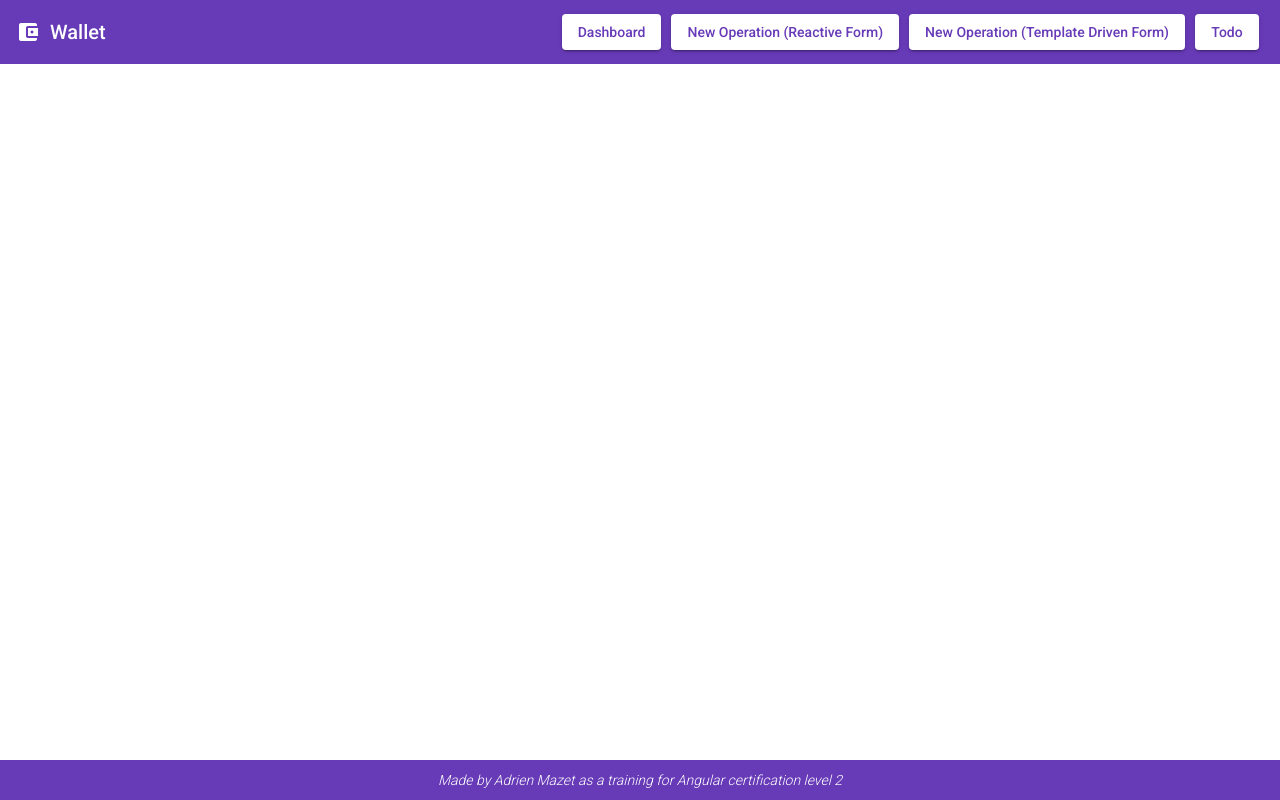
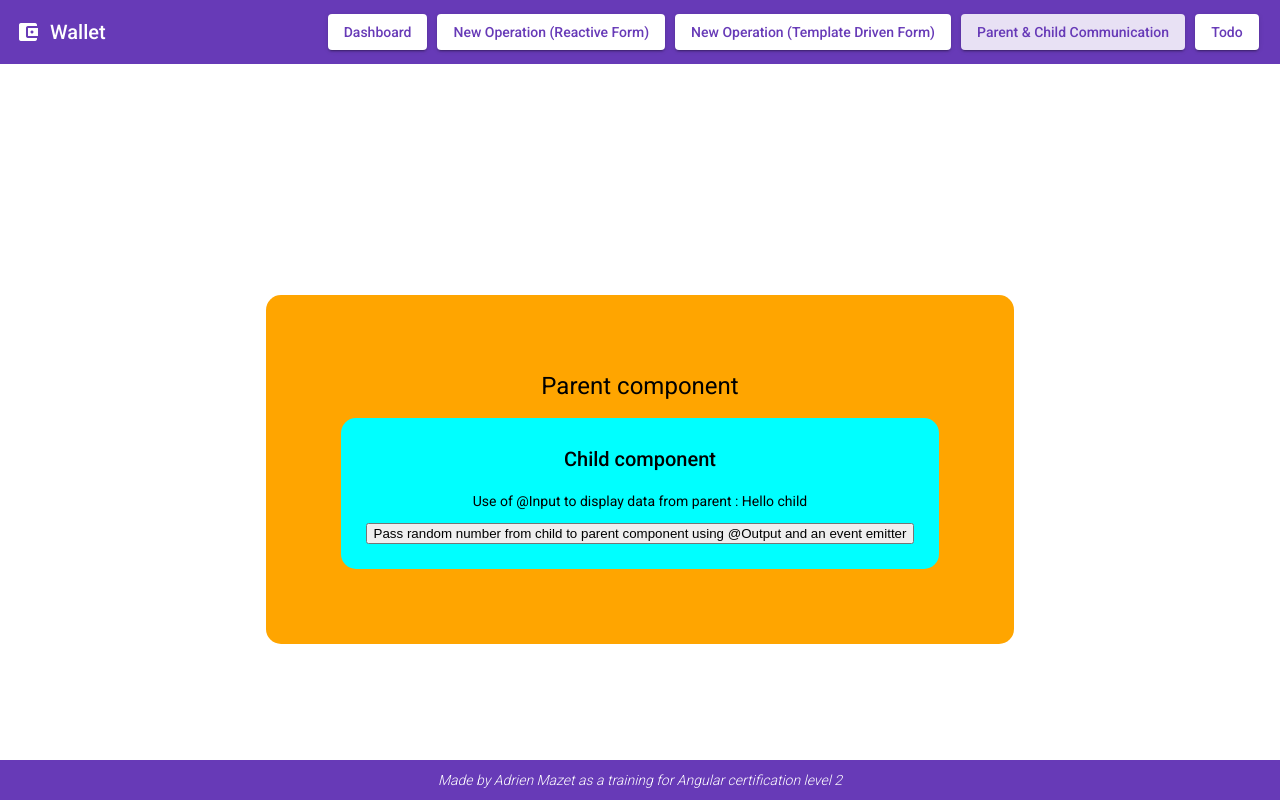
Before and after one commit to AdrienMazet/angular-training, an Angular app in the folder wallet/: page /parent-child in a window 1280 px wide. Before the commit this address led to /. Built offline with nearby package versions, Linux system fonts and the light colour scheme.

Commit message:
Use of @Input and @Output

```diff
--- a/wallet/src/app/app-routing.module.ts
+++ b/wallet/src/app/app-routing.module.ts
@@ -3,6 +3,7 @@ import { RouterModule, Routes } from '@angular/router';
 import { DashboardComponent } from './dashboard/dashboard.component';
 import { NewOperationReactiveFormComponent } from './new-operation-reactive-form/new-operation-reactive-form.component';
 import { NewOperationTemplateDrivenFormComponent } from './new-operation-template-driven-form/new-operation-template-driven-form.component';
+import { ParentComponent } from './parent/parent.component';
 import { TodoComponent } from './todo/todo.component';
 
 const routes: Routes = [
@@ -16,6 +17,7 @@ const routes: Routes = [
     path: 'new-operation-template-driven-form',
     component: NewOperationTemplateDrivenFormComponent,
   },
+  { path: 'parent-child', component: ParentComponent },
   { path: 'todo', component: TodoComponent },
 ];
 
--- a/wallet/src/app/app.component.ts
+++ b/wallet/src/app/app.component.ts
@@ -16,6 +16,7 @@ export class AppComponent {
       path: 'new-operation-template-driven-form',
       label: 'new operation (template driven form)',
     },
+    { path: 'parent-child', label: 'Parent & child communication' },
     { path: 'todo', label: 'todo' },
   ];
 }
--- a/wallet/src/app/app.module.ts
+++ b/wallet/src/app/app.module.ts
@@ -14,6 +14,8 @@ import { DashboardComponent } from './dashboard/dashboard.component';
 import { NewOperationReactiveFormComponent } from './new-operation-reactive-form/new-operation-reactive-form.component';
 import { NewOperationTemplateDrivenFormComponent } from './new-operation-template-driven-form/new-operation-template-driven-form.component';
 import { TodoComponent } from './todo/todo.component';
+import { ChildComponent } from './child/child.component';
+import { ParentComponent } from './parent/parent.component';
 
 @NgModule({
   declarations: [
@@ -22,6 +24,8 @@ import { TodoComponent } from './todo/todo.component';
     DashboardComponent,
     NewOperationReactiveFormComponent,
     NewOperationTemplateDrivenFormComponent,
+    ChildComponent,
+    ParentComponent,
   ],
   imports: [
     MatSelectModule,
--- /dev/null
+++ b/wallet/src/app/child/child.component.css
@@ -0,0 +1,8 @@
+.child-container {
+  display: flex;
+  flex-direction: column;
+  align-items: center;
+  background-color: aqua;
+  padding: 25px;
+  border-radius: 15px;
+}
--- /dev/null
+++ b/wallet/src/app/child/child.component.html
@@ -0,0 +1,8 @@
+<div class="child-container">
+  <h2>Child component</h2>
+  <p>Use of @Input to display data from parent : {{ dataFromParent }}</p>
+  <button type="button" (click)="passDataFromChildToParent()">
+    Pass random number from child to parent component using @Output and an event
+    emitter
+  </button>
+</div>
--- /dev/null
+++ b/wallet/src/app/child/child.component.ts
@@ -0,0 +1,16 @@
+import { Component, EventEmitter, Input, OnInit, Output } from '@angular/core';
+
+@Component({
+  selector: 'app-child',
+  templateUrl: './child.component.html',
+  styleUrls: ['./child.component.css'],
+})
+export class ChildComponent {
+  @Input() dataFromParent?: string;
+
+  @Output() eventFromChild = new EventEmitter<number>();
+
+  passDataFromChildToParent() {
+    this.eventFromChild.emit(Math.random() * 1000);
+  }
+}
--- a/wallet/src/app/new-operation-template-driven-form/new-operation-template-driven-form.component.html
+++ b/wallet/src/app/new-operation-template-driven-form/new-operation-template-driven-form.component.html
@@ -41,12 +41,7 @@
         </select>
       </mat-form-field>
     </div>
-    <button
-      type="submit"
-      color="primary"
-      mat-raised-button
-      [disabled]="!newOperationForm.form.valid"
-    >
+    <button type="submit" color="primary" mat-raised-button>
       Add operation
     </button>
   </form>
--- /dev/null
+++ b/wallet/src/app/parent/parent.component.css
@@ -0,0 +1,8 @@
+.parent-container {
+  display: flex;
+  flex-direction: column;
+  align-items: center;
+  background-color: orange;
+  padding: 75px;
+  border-radius: 15px;
+}
--- /dev/null
+++ b/wallet/src/app/parent/parent.component.html
@@ -0,0 +1,10 @@
+<div class="parent-container">
+  <h1>Parent component</h1>
+  <p *ngIf="randomNumberFromChild">
+    Random number from child : {{ randomNumberFromChild }}
+  </p>
+  <app-child
+    [dataFromParent]="dataFromParent"
+    (eventFromChild)="setRandomNumberFromChild($event)"
+  ></app-child>
+</div>
--- /dev/null
+++ b/wallet/src/app/parent/parent.component.ts
@@ -0,0 +1,15 @@
+import { Component, OnInit } from '@angular/core';
+
+@Component({
+  selector: 'app-parent',
+  templateUrl: './parent.component.html',
+  styleUrls: ['./parent.component.css'],
+})
+export class ParentComponent {
+  dataFromParent = 'Hello child';
+  randomNumberFromChild?: number;
+
+  setRandomNumberFromChild(randomNumberFromChild: number) {
+    this.randomNumberFromChild = randomNumberFromChild;
+  }
+}
```
Also changed, not shown: 2 other files (tests, documents, lock files or other folders).
